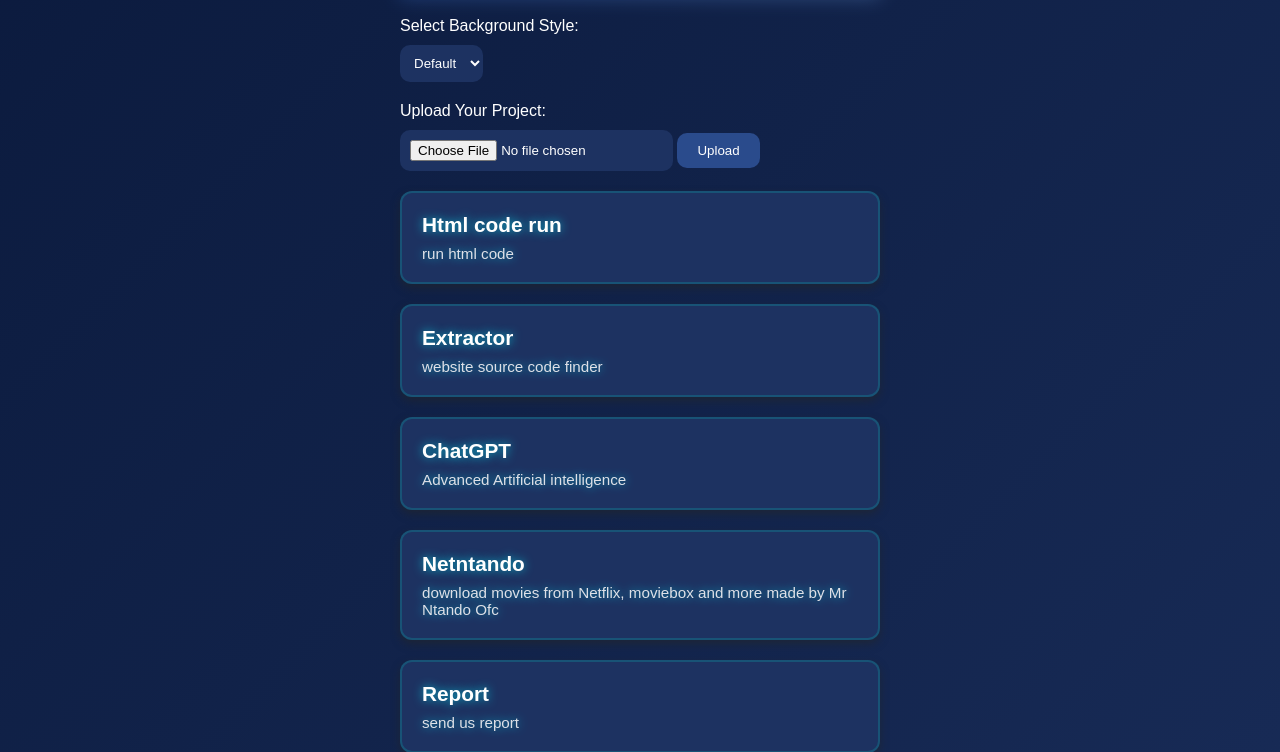
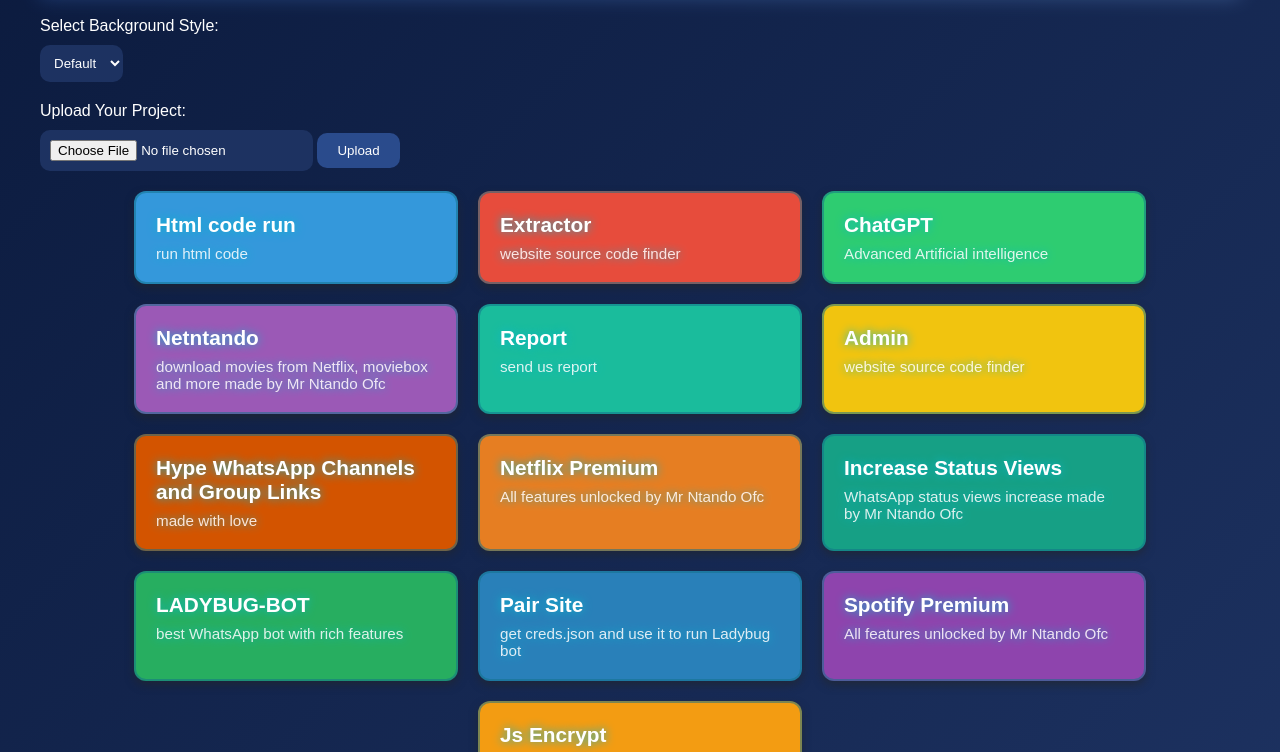
Before and after one commit to mrntandooofc/lightmaker, a website: page index.html in a window 1280 px wide. Shown: the part 171-923 px from the top of the page. Drawn offline with Linux system fonts and the light colour scheme.

Commit message:
Update index.html

```diff
--- a/index.html
+++ b/index.html
@@ -6,7 +6,7 @@
  <title>GODLY TECH IS DEV SITE</title>
  <style>
  body {
-            margin: 0;
+ margin:0;
  font-family: Arial, sans-serif;
  background: linear-gradient(135deg, #0b1a3d, #1d3261);
  color: #fff;
@@ -16,120 +16,127 @@
  }
 
  .container {
-            max-width: 480px;
-            margin: 30px auto;
-            padding: 10px 20px;
+ max-width:1200px;
+ margin:30px auto;
+ padding:10px 20px;
  }
 
  h1 {
  text-align: center;
-            font-size: 2rem;
+ font-size:2rem;
  font-weight: bold;
-            margin-bottom: 20px;
+ margin-bottom:20px;
  color: #ffffff;
-            text-shadow: 0 0 10px #2FD1F4;
+ text-shadow:0 0 10px #2FD1F4;
+ }
+
+ .card-container {
+ display: flex;
+ flex-wrap: wrap;
+ gap: 20px;
+ justify-content: center;
  }
 
  .card-button {
  display: block;
  background: #1d3261;
-            border-radius: 12px;
-            border: 2px solid #14718B87;
-            padding: 20px;
-            margin-bottom: 20px;
+ border-radius:12px;
+ border:2px solid #14718B87;
+ padding:20px;
+ width: calc(25% - 20px);
  text-decoration: none;
  color: #ffffff;
-            box-shadow: 0 4px 8px rgba(37, 38, 39, 0.58);
-            text-shadow: 0 0 10px rgba(11, 184, 206, 1);
+ box-shadow:0 4px 8px rgba(37,38,39,0.58);
+ text-shadow:0 0 10px rgba(11,184,206,1);
  transition: background 0.3s ease;
  }
 
  .card-button:hover {
  background: #2a4b8c;
-            box-shadow: 0 0 10px rgba(3, 157, 255, 1);
-            text-shadow: 0 0 10px rgba(255, 250, 255, 1);
+ box-shadow:0 0 10px rgba(3,157,255,1);
+ text-shadow:0 0 10px rgba(255,250,255,1);
  }
 
  .card-button h2 {
-            margin: 0 0 8px 0;
-            font-size: 1.3rem;
+ margin:0 0 8px 0;
+ font-size:1.3rem;
  }
 
  .card-button p {
-            margin: 0;
-            font-size: 0.95rem;
-            opacity: 0.85;
+ margin:0;
+ font-size:0.95rem;
+ opacity:0.85;
  }
 
  .button-container {
  background: linear-gradient(90deg, #4A86E8AD, #7EB5FBA3);
-            border-radius: 20px;
-            padding: 15px 20px;
+ border-radius:20px;
+ padding:15px 20px;
  display: flex;
  flex-wrap: wrap;
-            gap: 10px;
-            text-shadow: 0 0 10px #16ACD6;
-            border: 2px solid #14718B87;
+ gap:10px;
+ text-shadow:0 0 10px #16ACD6;
+ border:2px solid #14718B87;
  justify-content: space-between;
  align-items: center;
-            box-shadow: 0 5px 10px rgba(67, 114, 140, 0.7);
+ box-shadow:0 5px 10px rgba(67,114,140,0.7);
  }
 
  .button-container a {
  color: #fff;
  text-decoration: none;
  font-weight: bold;
-            padding: 8px 15px;
-            background: rgba(255, 255, 255, 0.15);
-            border-radius: 10px;
+ padding:8px 15px;
+ background: rgba(255,255,255,0.15);
+ border-radius:10px;
  transition: background 0.3s ease;
  display: inline-flex;
  align-items: center;
  }
 
  .button-container a:hover {
-            background: rgba(255, 255, 255, 0.3);
-            box-shadow: 0 0 10px #00B4FF;
+ background: rgba(255,255,255,0.3);
+ box-shadow:0 0 10px #00B4FF;
  }
 
  #background-style {
-            margin-bottom: 20px;
+ margin-bottom:20px;
  }
 
  #background-style label {
  display: block;
-            margin-bottom: 10px;
+ margin-bottom:10px;
  }
 
  #background-style select {
-            padding: 10px;
+ padding:10px;
  border: none;
-            border-radius: 10px;
+ border-radius:10px;
  background: #1d3261;
  color: #fff;
  }
 
  #project-upload {
-            margin-bottom: 20px;
+ margin-bottom:20px;
  }
 
  #project-upload label {
  display: block;
-            margin-bottom: 10px;
+ margin-bottom:10px;
  }
 
  #project-upload input[type="file"] {
-            padding: 10px;
+ padding:10px;
  border: none;
-            border-radius: 10px;
+ border-radius:10px;
  background: #1d3261;
  color: #fff;
  }
 
  #project-upload button {
-            padding: 10px 20px;
+ padding:10px 20px;
  border: none;
-            border-radius: 10px;
+ border-radius:10px;
  background: #2a4b8c;
  color: #fff;
  cursor: pointer;
@@ -137,48 +144,48 @@
 
  .animation {
  position: relative;
-            width: 100%;
-            height: 50px;
-            margin-bottom: 20px;
+ width:100%;
+ height:50px;
+ margin-bottom:20px;
  }
 
  .animation::before {
  content: '';
  position: absolute;
-            top: 0;
-            left: 0;
-            width: 100%;
-            height: 100%;
+ top:0;
+ left:0;
+ width:100%;
+ height:100%;
  background: linear-gradient(90deg, #4A86E8AD, #7EB5FBA3);
-            opacity: 0.5;
+ opacity:0.5;
  filter: blur(10px);
  }
 
  .animation::after {
  content: 'Mr Ntando Ofc';
  position: absolute;
-            top: 50%;
-            left: 50%;
+ top:50%;
+ left:50%;
  transform: translate(-50%, -50%);
-            font-size: 24px;
+ font-size:24px;
  font-weight: bold;
  color: #fff;
-            text-shadow: 0 0 10px #2FD1F4;
+ text-shadow:0 0 10px #2FD1F4;
  animation: typing 3s steps(11) infinite;
  overflow: hidden;
  white-space: nowrap;
-            border-right: 2px solid #fff;
+ border-right:2px solid #fff;
  }
 
  @keyframes typing {
  0% {
-                width: 0;
+ width:0;
  }
  50% {
-                width: 100%;
+ width:100%;
  }
  100% {
-                width: 0;
+ width:0;
  }
  }
  </style>
@@ -208,67 +215,70 @@
  <div id="upload-status"></div>
  </div>
 
+ <!-- Card Container -->
+ <div class="card-container">
  <!-- AI Tools Button -->
-        <a href="html.html" class="card-button" target="_blank">
+ <a href="html.html" class="card-button" target="_blank" style="background: #3498db;">
  <h2></> Html code run</h2>
  <p>run html code</p>
  </a>
 
  <!-- Coding Button -->
-        <a href="extractor.html" class="card-button" target="_blank">
+ <a href="extractor.html" class="card-button" target="_blank" style="background: #e74c3c;">
  <h2>Extractor</h2>
  <p>website source code finder</p>
  </a>
-        <a href="gpt.html" class="card-button" target="_blank">
+ <a href="gpt.html" class="card-button" target="_blank" style="background: #2ecc71;">
  <h2>ChatGPT</h2>
  <p>Advanced Artificial intelligence</p>
  </a>
-        <a href="netntando.html" class="card-button" target="_blank">
+ <a href="netntando.html" class="card-button" target="_blank" style="background: #9b59b6;">
  <h2>Netntando</h2>
  <p>download movies from Netflix, moviebox and more made by Mr Ntando Ofc </p>
  </a>
-        <a href="report.html" class="card-button" target="_blank">
+ <a href="report.html" class="card-button" target="_blank" style="background: #1abc9c;">
  <h2>Report</h2>
  <p>send us report</p>
  </a>
 
-        <a href="admin.html" class="card-button" target="_blank">
+ <a href="admin.html" class="card-button" target="_blank" style="background: #f1c40f;">
  <h2>Admin</h2>
  <p>website source code finder</p>
  </a>
-        <a href="hype.html" class="card-button" target="_blank">
+ <a href="hype.html" class="card-button" target="_blank" style="background: #d35400;">
  <h2>Hype WhatsApp Channels and Group Links</h2>
  <p>made with love </p>
  </a>
-        <a href="netflix.html" class="card-button" target="_blank">
+ <a href="netflix.html" class="card-button" target="_blank" style="background: #e67e22;">
  <h2>Netflix Premium</h2>
  <p>All features unlocked by Mr Ntando Ofc</p>
  </a>
-        <a href="vcf.html" class="card-button" target="_blank">
+ <a href="vcf.html" class="card-button" target="_blank" style="background: #16a085;">
  <h2>Increase Status Views</h2>
  <p>WhatsApp status views increase made by Mr Ntando Ofc</p>
  </a>
 
-        <a href="github.html" class="card-button" target="_blank">
+ <a href="github.html" class="card-button" target="_blank" style="background: #27ae60;">
  <h2>LADYBUG-BOT</h2>
  <p>best WhatsApp bot with rich features</p>
  </a>
 
-        <a href="pairsite.html" class="card-button" target="_blank">
+ <a href="pairsite.html" class="card-button" target="_blank" style="background: #2980b9;">
  <h2>Pair Site</h2>
  <p>get creds.json and use it to run Ladybug bot</p>
  </a>
 
-        <a href="spotify.html" class="card-button" target="_blank">
+ <a href="spotify.html" class="card-button" target="_blank" style="background: #8e44ad;">
  <h2>Spotify Premium</h2>
  <p>All features unlocked by Mr Ntando Ofc</p>
  </a>
 
  <!-- Coding Button -->
-        <a href="js.html" class="card-button" target="_blank">
+ <a href="js.html" class="card-button" target="_blank" style="background: #f39c12;">
  <h2>Js Encrypt</h2>
  <p>Javscript obfuscator tool</p>
  </a>
+ </div>
 
  <!-- Bottom Button Row -->
  <div class="button-container">
```
Lines whose indentation alone changed are shown as unchanged.
